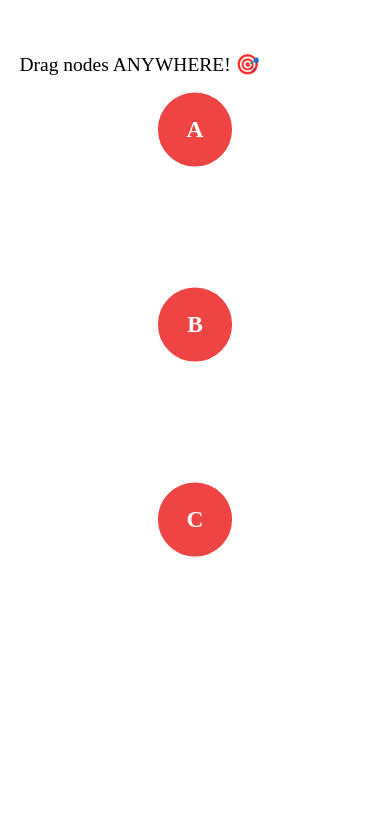
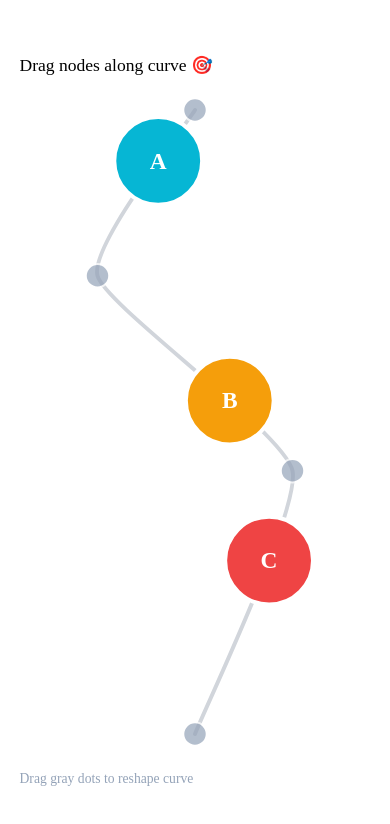
Before and after one commit to motaterry/routine-data-visualization, a React (Vite) app: page / in a window 390 px wide. Shown: the top 824 px of the page. Built offline with nearby package versions, Linux system fonts and the light colour scheme.

Commit message:
Implement curve-constrained node drag + sculpt mode for curve reshaping

```diff
--- a/src/App.tsx
+++ b/src/App.tsx
@@ -1,21 +1,22 @@
 import React, { useEffect, useState } from 'react'
 import CurveKit from './components/CurveKit'
 import type { CurveState, NodeModel } from './lib/types'
+import { buildParamLUT, pointAtTime, timeAtPoint } from './lib/geometry/ParamMap'
 
 const initialCurve: CurveState = {
   controls: [
-    { x: 40, y: 220 },
-    { x: 200, y: 80 },
-    { x: 420, y: 260 },
-    { x: 760, y: 120 },
+    { x: 200, y: 80 },   // top
+    { x: 100, y: 250 },  // left
+    { x: 300, y: 450 },  // right
+    { x: 200, y: 720 },  // bottom
   ],
   tension: 0.5,
 }
 
 const initialNodes: NodeModel[] = [
-  { id: 'a', time: 0.1, label: 'A', icon: 'token-a', color: '#06b6d4' },
-  { id: 'b', time: 0.4, label: 'B', icon: 'token-b', color: '#f59e0b' },
-  { id: 'c', time: 0.7, label: 'C', icon: 'token-c', color: '#ef4444' },
+  { id: 'a', time: 7200, label: 'A', icon: 'token-a', color: '#06b6d4' },   // 2h = 7200s
+  { id: 'b', time: 43200, label: 'B', icon: 'token-b', color: '#f59e0b' },  // 12h = 43200s
+  { id: 'c', time: 64800, label: 'C', icon: 'token-c', color: '#ef4444' },  // 18h = 64800s
 ]
 
 function useIsMobile() {
@@ -46,31 +47,25 @@ export default function App() {
   })
   const [selectedId, setSelectedId] = useState<string | null>(null)
   const [view, setView] = useState<'timeline' | 'list'>(() => (localStorage.getItem('ck_view') as any) || 'timeline')
-  const [sculptEnabled] = useState<boolean>(() => {
-    // Force sculpt OFF on mobile
-    if (typeof window !== 'undefined' && window.innerWidth < 768) {
-      try { localStorage.setItem('ff_curve_sculpting', '0'); } catch {}
-      return false;
-    }
-    try { return localStorage.getItem('ff_curve_sculpting') !== '0' } catch { return true }
-  })
   const isMobile = useIsMobile()
 
   useEffect(() => { try { localStorage.setItem('ck_curve', JSON.stringify(curve)) } catch {} }, [curve])
   useEffect(() => { try { localStorage.setItem('ck_nodes', JSON.stringify(nodes)) } catch {} }, [nodes])
   useEffect(() => { try { localStorage.setItem('ck_view', view) } catch {} }, [view])
 
-  // Mobile: Use simple draggable circles with 2D freedom
-  const [dragState, setDragState] = React.useState<{ id: string; x: number; y: number } | null>(null);
-  const [nodePositions, setNodePositions] = React.useState<Record<string, { x: number; y: number }>>(() => {
-    const positions: Record<string, { x: number; y: number }> = {};
-    nodes.forEach((n, i) => {
-      positions[n.id] = { x: 200, y: 100 + i * 200 };
-    });
-    return positions;
-  });
+  // Mobile: Simple curve-constrained drag + long-press to sculpt
+  const [dragState, setDragState] = React.useState<{ id: string; time: number; mode: 'slide' | 'sculpt' } | null>(null);
+  const [longPressTimer, setLongPressTimer] = React.useState<number | null>(null);
+  const [sculptingControl, setSculptingControl] = React.useState<number | null>(null);
 
   if (isMobile) {
+    const lut = buildParamLUT(curve);
+
+    // Build curve path from segments
+    const curvePath = lut.segments
+      .map((c, i) => `${i === 0 ? `M ${c.p0.x},${c.p0.y}` : ""} C ${c.p1.x},${c.p1.y} ${c.p2.x},${c.p2.y} ${c.p3.x},${c.p3.y}`)
+      .join(" ");
+
     return (
       <div style={{
         position: 'fixed',
@@ -85,26 +80,75 @@ export default function App() {
           viewBox="0 0 400 800"
           style={{ touchAction: 'none' }}
         >
-          {/* Draw nodes with 2D freedom */}
+          {/* Draw the serpentine curve */}
+          <path
+            d={curvePath}
+            fill="none"
+            stroke="#d1d5db"
+            strokeWidth={4}
+            strokeLinecap="round"
+          />
+
+          {/* Curve control points (for sculpting) */}
+          {curve.controls.map((ctrl, i) => (
+            <circle
+              key={`ctrl-${i}`}
+              cx={ctrl.x}
+              cy={ctrl.y}
+              r={sculptingControl === i ? 20 : 12}
+              fill={sculptingControl === i ? '#06b6d4' : '#94a3b8'}
+              stroke="white"
+              strokeWidth={2}
+              opacity={0.7}
+              style={{ cursor: 'pointer' }}
+              onTouchStart={(e) => {
+                e.preventDefault();
+                setSculptingControl(i);
+              }}
+              onTouchMove={(e) => {
+                e.preventDefault();
+                if (sculptingControl !== i) return;
+                const touch = e.touches[0];
+                const svg = e.currentTarget.ownerSVGElement;
+                if (!svg) return;
+                const pt = svg.createSVGPoint();
+                pt.x = touch.clientX;
+                pt.y = touch.clientY;
+                const svgP = pt.matrixTransform(svg.getScreenCTM()?.inverse());
+
+                setCurve(prev => ({
+                  ...prev,
+                  controls: prev.controls.map((c, idx) =>
+                    idx === i ? { x: svgP.x, y: svgP.y } : c
+                  )
+                }));
+              }}
+              onTouchEnd={(e) => {
+                e.preventDefault();
+                setSculptingControl(null);
+              }}
+            />
+          ))}
+
+          {/* Draw nodes on the curve (slide along path) */}
           {nodes.map((n) => {
-            const pos = nodePositions[n.id] || { x: 200, y: 200 };
             const isDragging = dragState?.id === n.id;
-            const x = isDragging ? dragState.x : pos.x;
-            const y = isDragging ? dragState.y : pos.y;
+            const time = isDragging ? dragState.time : n.time;
+            const pos = pointAtTime(lut, time);
 
             return (
               <g key={n.id}>
                 <circle
-                  cx={x}
-                  cy={y}
-                  r={40}
-                  fill={isDragging ? '#3b82f6' : '#ef4444'}
+                  cx={pos.x}
+                  cy={pos.y}
+                  r={45}
+                  fill={isDragging ? '#3b82f6' : n.color}
                   stroke="white"
                   strokeWidth={4}
                   style={{ cursor: 'pointer' }}
                   onTouchStart={(e) => {
                     e.preventDefault();
-                    setDragState({ id: n.id, x: pos.x, y: pos.y });
+                    setDragState({ id: n.id, time: n.time, mode: 'slide' });
                   }}
                   onTouchMove={(e) => {
                     e.preventDefault();
@@ -116,27 +160,24 @@ export default function App() {
                     pt.x = touch.clientX;
                     pt.y = touch.clientY;
                     const svgP = pt.matrixTransform(svg.getScreenCTM()?.inverse());
-                    setDragState({ id: n.id, x: svgP.x, y: svgP.y });
+
+                    // Project to curve and get time
+                    const newTime = timeAtPoint(lut, svgP);
+                    setDragState({ id: n.id, time: newTime, mode: 'slide' });
                   }}
                   onTouchEnd={(e) => {
                     e.preventDefault();
                     if (dragState && dragState.id === n.id) {
-                      setNodePositions(prev => ({
-                        ...prev,
-                        [n.id]: { x: dragState.x, y: dragState.y }
-                      }));
-                      // Convert Y position back to time for storage
-                      const newTime = Math.max(0, Math.min(86400, ((dragState.y - 100) / 600) * 86400));
                       setNodes(ns => ns.map(node =>
-                        node.id === n.id ? { ...node, time: newTime } : node
+                        node.id === n.id ? { ...node, time: dragState.time } : node
                       ));
                       setDragState(null);
                     }
                   }}
                 />
                 <text
-                  x={x}
-                  y={y + 8}
+                  x={pos.x}
+                  y={pos.y + 8}
                   textAnchor="middle"
                   fill="white"
                   fontSize={24}
@@ -148,8 +189,12 @@ export default function App() {
               </g>
             );
           })}
-          <text x={20} y={40} fill="black" fontSize={20}>
-            Drag nodes ANYWHERE! 🎯
+
+          <text x={20} y={40} fill="black" fontSize={18}>
+            Drag nodes along curve 🎯
+          </text>
+          <text x={20} y={770} fill="#94a3b8" fontSize={14}>
+            Drag gray dots to reshape curve
           </text>
         </svg>
       </div>
@@ -173,7 +218,6 @@ export default function App() {
           })}>
             {view === 'timeline' ? 'Switch to List' : 'Switch to Timeline'}
           </button>
-          <span style={{ opacity: 0.6 }}>| sculpt: {sculptEnabled ? 'on' : 'off'}</span>
         </div>
       )}
 
@@ -181,7 +225,7 @@ export default function App() {
         <CurveKit
           curve={curve}
           nodes={nodes}
-          mode={isMobile ? 'view' : (sculptEnabled ? 'sculpt' : 'view')}
+          mode="view"
           onCurveChange={setCurve}
           onNodeChange={(id, t) => setNodes(ns => ns.map(n => n.id === id ? { ...n, time: t } : n))}
           onNodeTap={(id) => setSelectedId(id)}
```
